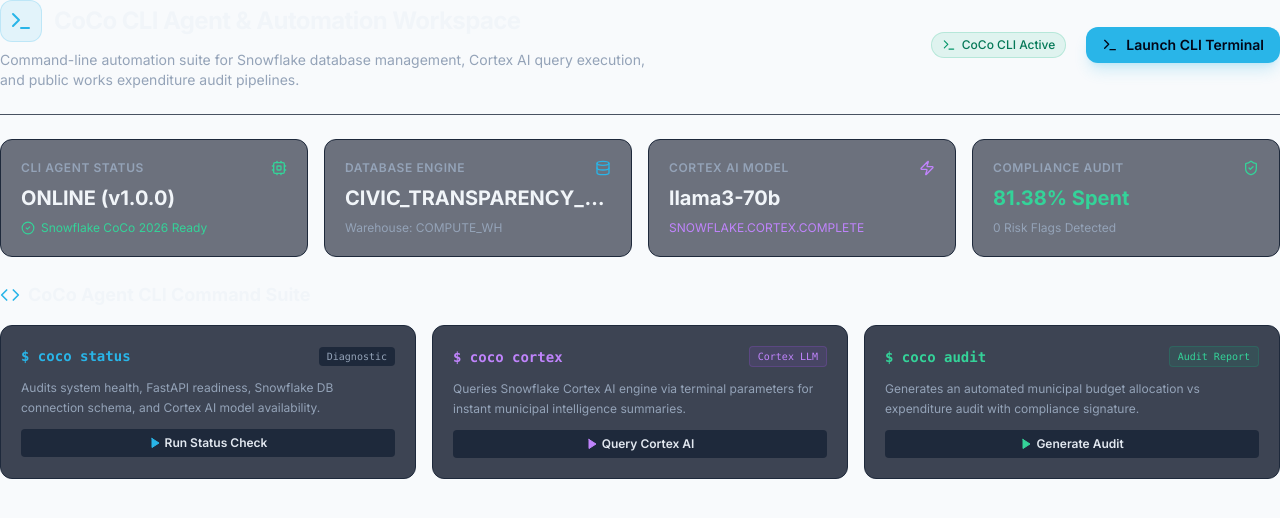
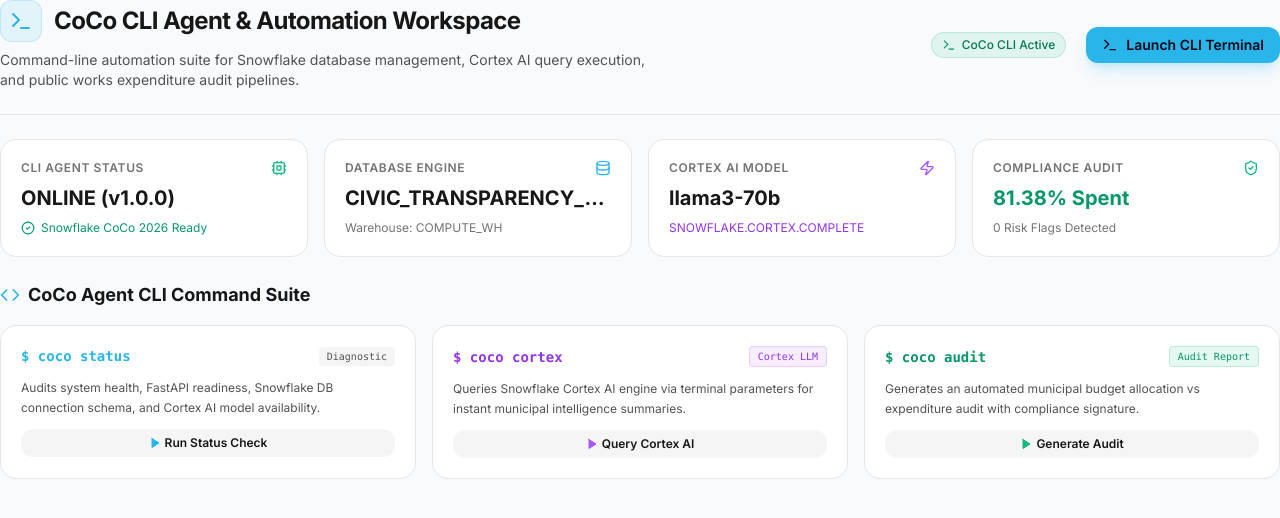
Before and after one commit to zneright/salay, a React (Vite) app in the folder frontend/: page /coco-agent in a window 1280 px wide. Shown: the top 518 px of the page. Built offline with nearby package versions, Linux system fonts and the light colour scheme; no server answers.

Commit message:
fix: make CoCoAgentWorkspace fully support Light Mode and Dark Mode with high-contrast text and cards

```diff
--- a/frontend/src/pages/CoCoAgentWorkspace.tsx
+++ b/frontend/src/pages/CoCoAgentWorkspace.tsx
@@ -40,20 +40,20 @@
   };
 
   return (
-    <div className="space-y-6 max-w-7xl mx-auto w-full overflow-x-hidden text-slate-100">
+    <div className="space-y-6 max-w-7xl mx-auto w-full overflow-x-hidden text-neutral-900 dark:text-slate-100 transition-colors duration-300">
 
       {/* Header Banner */}
-      <div className="flex flex-col md:flex-row md:items-center justify-between gap-4 border-b border-slate-800/80 pb-6 w-full max-w-full overflow-hidden">
+      <div className="flex flex-col md:flex-row md:items-center justify-between gap-4 border-b border-neutral-200 dark:border-slate-800/80 pb-6 w-full max-w-full overflow-hidden">
         <div className="min-w-0 flex-1">
           <div className="flex items-center space-x-3 mb-2 flex-wrap">
             <div className="p-2 bg-[#29b5e8]/10 text-[#29b5e8] rounded-lg border border-[#29b5e8]/20 shrink-0">
               <Terminal className="w-6 h-6" />
             </div>
-            <h1 className="text-lg sm:text-2xl font-bold font-sans tracking-tight break-words max-w-full text-slate-100">
+            <h1 className="text-lg sm:text-2xl font-bold font-sans tracking-tight break-words max-w-full text-neutral-900 dark:text-slate-100">
               CoCo CLI Agent & Automation Workspace
             </h1>
           </div>
-          <p className="text-slate-400 text-xs sm:text-sm max-w-2xl font-sans leading-relaxed">
+          <p className="text-neutral-600 dark:text-slate-400 text-xs sm:text-sm max-w-2xl font-sans leading-relaxed">
             Command-line automation suite for Snowflake database management, Cortex AI query execution, and public works expenditure audit pipelines.
           </p>
         </div>
@@ -72,101 +72,101 @@
 
       {/* System Diagnostics Metrics Cards */}
       <div className="grid grid-cols-1 sm:grid-cols-2 md:grid-cols-4 gap-4 w-full">
-        <div className="bg-slate-900/60 border border-slate-800 p-5 rounded-xl space-y-2">
-          <div className="flex items-center justify-between text-slate-400 text-xs">
+        <div className="bg-white dark:bg-slate-900/60 border border-neutral-200 dark:border-slate-800 p-5 rounded-2xl space-y-2 shadow-xs">
+          <div className="flex items-center justify-between text-neutral-500 dark:text-slate-400 text-xs">
             <span className="font-semibold uppercase tracking-wider">CLI Agent Status</span>
-            <Cpu className="w-4 h-4 text-emerald-400" />
+            <Cpu className="w-4 h-4 text-emerald-500" />
           </div>
-          <div className="text-lg sm:text-xl font-bold text-slate-100">ONLINE (v1.0.0)</div>
-          <div className="flex items-center space-x-1.5 text-xs text-emerald-400">
+          <div className="text-lg sm:text-xl font-bold text-neutral-900 dark:text-slate-100">ONLINE (v1.0.0)</div>
+          <div className="flex items-center space-x-1.5 text-xs text-emerald-600 dark:text-emerald-400">
             <CheckCircle2 className="w-3.5 h-3.5" />
             <span>Snowflake CoCo 2026 Ready</span>
           </div>
         </div>
 
-        <div className="bg-slate-900/60 border border-slate-800 p-5 rounded-xl space-y-2">
-          <div className="flex items-center justify-between text-slate-400 text-xs">
+        <div className="bg-white dark:bg-slate-900/60 border border-neutral-200 dark:border-slate-800 p-5 rounded-2xl space-y-2 shadow-xs">
+          <div className="flex items-center justify-between text-neutral-500 dark:text-slate-400 text-xs">
             <span className="font-semibold uppercase tracking-wider">Database Engine</span>
             <Database className="w-4 h-4 text-[#29b5e8]" />
           </div>
-          <div className="text-lg sm:text-xl font-bold text-slate-100 truncate">CIVIC_TRANSPARENCY_DB</div>
-          <div className="text-xs text-slate-400">Warehouse: COMPUTE_WH</div>
+          <div className="text-lg sm:text-xl font-bold text-neutral-900 dark:text-slate-100 truncate">CIVIC_TRANSPARENCY_DB</div>
+          <div className="text-xs text-neutral-500 dark:text-slate-400">Warehouse: COMPUTE_WH</div>
         </div>
 
-        <div className="bg-slate-900/60 border border-slate-800 p-5 rounded-xl space-y-2">
-          <div className="flex items-center justify-between text-slate-400 text-xs">
+        <div className="bg-white dark:bg-slate-900/60 border border-neutral-200 dark:border-slate-800 p-5 rounded-2xl space-y-2 shadow-xs">
+          <div className="flex items-center justify-between text-neutral-500 dark:text-slate-400 text-xs">
             <span className="font-semibold uppercase tracking-wider">Cortex AI Model</span>
-            <Zap className="w-4 h-4 text-purple-400" />
+            <Zap className="w-4 h-4 text-purple-500" />
           </div>
-          <div className="text-lg sm:text-xl font-bold text-slate-100">llama3-70b</div>
-          <div className="text-xs text-purple-400">SNOWFLAKE.CORTEX.COMPLETE</div>
+          <div className="text-lg sm:text-xl font-bold text-neutral-900 dark:text-slate-100">llama3-70b</div>
+          <div className="text-xs text-purple-600 dark:text-purple-400">SNOWFLAKE.CORTEX.COMPLETE</div>
         </div>
 
-        <div className="bg-slate-900/60 border border-slate-800 p-5 rounded-xl space-y-2">
-          <div className="flex items-center justify-between text-slate-400 text-xs">
+        <div className="bg-white dark:bg-slate-900/60 border border-neutral-200 dark:border-slate-800 p-5 rounded-2xl space-y-2 shadow-xs">
+          <div className="flex items-center justify-between text-neutral-500 dark:text-slate-400 text-xs">
             <span className="font-semibold uppercase tracking-wider">Compliance Audit</span>
-            <ShieldCheck className="w-4 h-4 text-emerald-400" />
+            <ShieldCheck className="w-4 h-4 text-emerald-500" />
           </div>
-          <div className="text-lg sm:text-xl font-bold text-emerald-400">81.38% Spent</div>
-          <div className="text-xs text-slate-400">0 Risk Flags Detected</div>
+          <div className="text-lg sm:text-xl font-bold text-emerald-600 dark:text-emerald-400">81.38% Spent</div>
+          <div className="text-xs text-neutral-500 dark:text-slate-400">0 Risk Flags Detected</div>
         </div>
       </div>
 
       {/* Available CLI Agent Commands Grid */}
       <div className="space-y-4 w-full">
-        <h2 className="text-base sm:text-lg font-bold font-sans flex items-center space-x-2">
+        <h2 className="text-base sm:text-lg font-bold font-sans flex items-center space-x-2 text-neutral-900 dark:text-white">
           <Code className="w-5 h-5 text-[#29b5e8]" />
           <span>CoCo Agent CLI Command Suite</span>
         </h2>
 
         <div className="grid grid-cols-1 sm:grid-cols-2 md:grid-cols-3 gap-4 w-full">
-          <div className="bg-slate-900/80 border border-slate-800 p-5 rounded-xl space-y-3 hover:border-slate-700 transition">
+          <div className="bg-white dark:bg-slate-900/80 border border-neutral-200 dark:border-slate-800 p-5 rounded-2xl space-y-3 hover:border-sky-500/40 transition shadow-xs">
             <div className="flex items-center justify-between">
               <span className="font-mono text-xs sm:text-sm font-bold text-[#29b5e8]">$ coco status</span>
-              <span className="text-[10px] bg-slate-800 text-slate-400 px-2 py-0.5 rounded font-mono">Diagnostic</span>
+              <span className="text-[10px] bg-neutral-100 dark:bg-slate-800 text-neutral-600 dark:text-slate-400 px-2 py-0.5 rounded font-mono">Diagnostic</span>
             </div>
-            <p className="text-xs text-slate-400 leading-relaxed">
+            <p className="text-xs text-neutral-600 dark:text-slate-400 leading-relaxed">
               Audits system health, FastAPI readiness, Snowflake DB connection schema, and Cortex AI model availability.
             </p>
             <button
               onClick={() => handleQuickRun('coco status')}
-              className="w-full bg-slate-800 hover:bg-slate-700 text-slate-200 py-1.5 rounded text-xs font-semibold flex items-center justify-center space-x-1 transition active:scale-95"
+              className="w-full bg-neutral-100 dark:bg-slate-800 hover:bg-neutral-200 dark:hover:bg-slate-700 text-neutral-900 dark:text-slate-200 py-1.5 rounded-xl text-xs font-semibold flex items-center justify-center space-x-1 transition active:scale-95"
             >
               <Play className="w-3 h-3 fill-current text-[#29b5e8]" />
               <span>Run Status Check</span>
             </button>
           </div>
 
-          <div className="bg-slate-900/80 border border-slate-800 p-5 rounded-xl space-y-3 hover:border-slate-700 transition">
+          <div className="bg-white dark:bg-slate-900/80 border border-neutral-200 dark:border-slate-800 p-5 rounded-2xl space-y-3 hover:border-sky-500/40 transition shadow-xs">
             <div className="flex items-center justify-between">
-              <span className="font-mono text-xs sm:text-sm font-bold text-purple-400">$ coco cortex</span>
-              <span className="text-[10px] bg-purple-500/10 text-purple-400 px-2 py-0.5 rounded border border-purple-500/20 font-mono">Cortex LLM</span>
+              <span className="font-mono text-xs sm:text-sm font-bold text-purple-600 dark:text-purple-400">$ coco cortex</span>
+              <span className="text-[10px] bg-purple-500/10 text-purple-600 dark:text-purple-400 px-2 py-0.5 rounded border border-purple-500/20 font-mono">Cortex LLM</span>
             </div>
-            <p className="text-xs text-slate-400 leading-relaxed">
+            <p className="text-xs text-neutral-600 dark:text-slate-400 leading-relaxed">
               Queries Snowflake Cortex AI engine via terminal parameters for instant municipal intelligence summaries.
             </p>
             <button
               onClick={() => handleQuickRun('coco cortex --prompt "Summarize high-cost infrastructure projects"')}
-              className="w-full bg-slate-800 hover:bg-slate-700 text-slate-200 py-1.5 rounded text-xs font-semibold flex items-center justify-center space-x-1 transition active:scale-95"
+              className="w-full bg-neutral-100 dark:bg-slate-800 hover:bg-neutral-200 dark:hover:bg-slate-700 text-neutral-900 dark:text-slate-200 py-1.5 rounded-xl text-xs font-semibold flex items-center justify-center space-x-1 transition active:scale-95"
             >
-              <Play className="w-3 h-3 fill-current text-purple-400" />
+              <Play className="w-3 h-3 fill-current text-purple-500" />
               <span>Query Cortex AI</span>
             </button>
           </div>
 
-          <div className="bg-slate-900/80 border border-slate-800 p-5 rounded-xl space-y-3 hover:border-slate-700 transition">
+          <div className="bg-white dark:bg-slate-900/80 border border-neutral-200 dark:border-slate-800 p-5 rounded-2xl space-y-3 hover:border-sky-500/40 transition shadow-xs">
             <div className="flex items-center justify-between">
-              <span className="font-mono text-xs sm:text-sm font-bold text-emerald-400">$ coco audit</span>
-              <span className="text-[10px] bg-emerald-500/10 text-emerald-400 px-2 py-0.5 rounded border border-emerald-500/20 font-mono">Audit Report</span>
+              <span className="font-mono text-xs sm:text-sm font-bold text-emerald-600 dark:text-emerald-400">$ coco audit</span>
+              <span className="text-[10px] bg-emerald-500/10 text-emerald-600 dark:text-emerald-400 px-2 py-0.5 rounded border border-emerald-500/20 font-mono">Audit Report</span>
             </div>
-            <p className="text-xs text-slate-400 leading-relaxed">
+            <p className="text-xs text-neutral-600 dark:text-slate-400 leading-relaxed">
               Generates an automated municipal budget allocation vs expenditure audit with compliance signature.
             </p>
             <button
               onClick={() => handleQuickRun('coco audit')}
-              className="w-full bg-slate-800 hover:bg-slate-700 text-slate-200 py-1.5 rounded text-xs font-semibold flex items-center justify-center space-x-1 transition active:scale-95"
+              className="w-full bg-neutral-100 dark:bg-slate-800 hover:bg-neutral-200 dark:hover:bg-slate-700 text-neutral-900 dark:text-slate-200 py-1.5 rounded-xl text-xs font-semibold flex items-center justify-center space-x-1 transition active:scale-95"
             >
-              <Play className="w-3 h-3 fill-current text-emerald-400" />
+              <Play className="w-3 h-3 fill-current text-emerald-500" />
               <span>Generate Audit</span>
             </button>
           </div>
```
